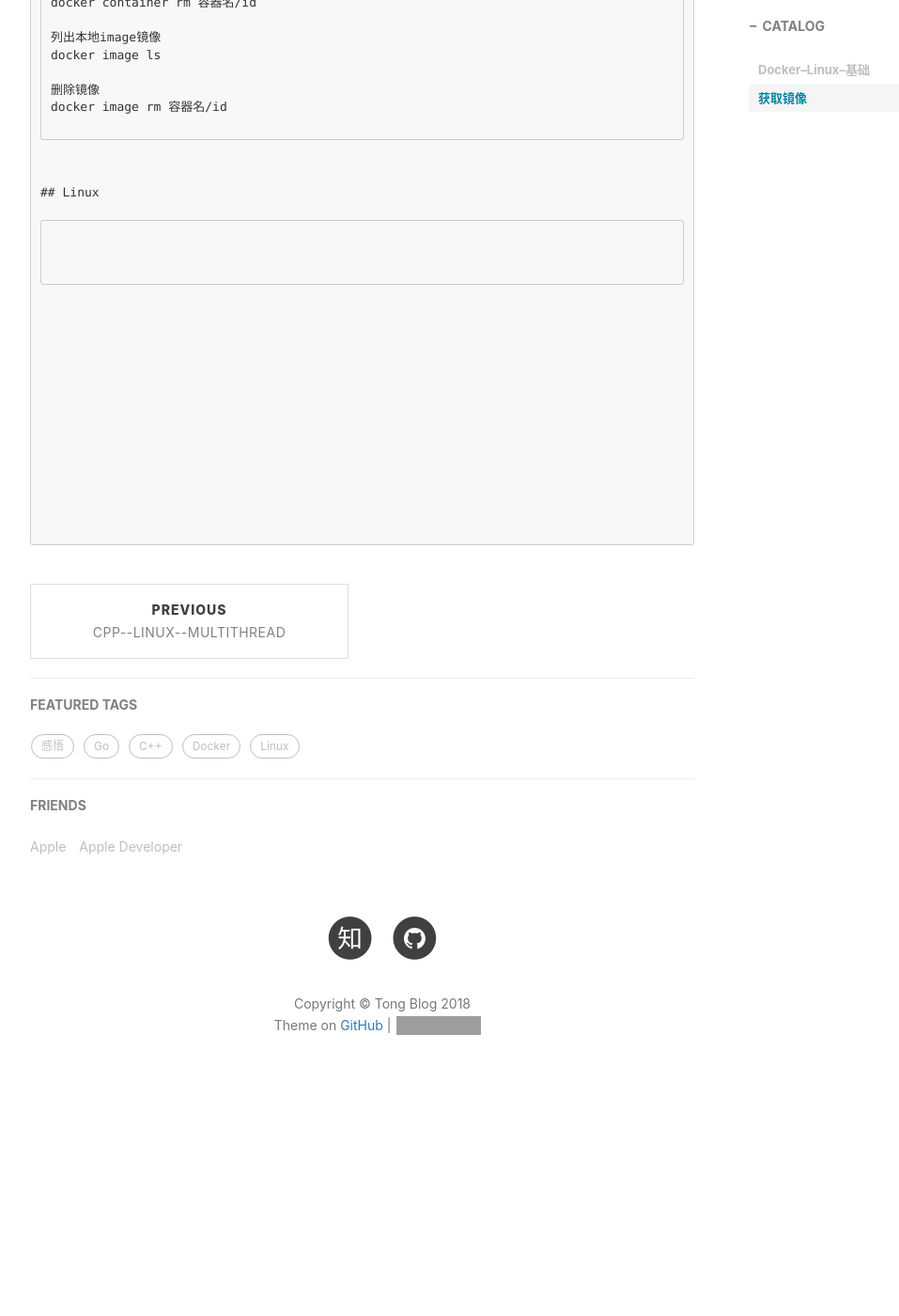
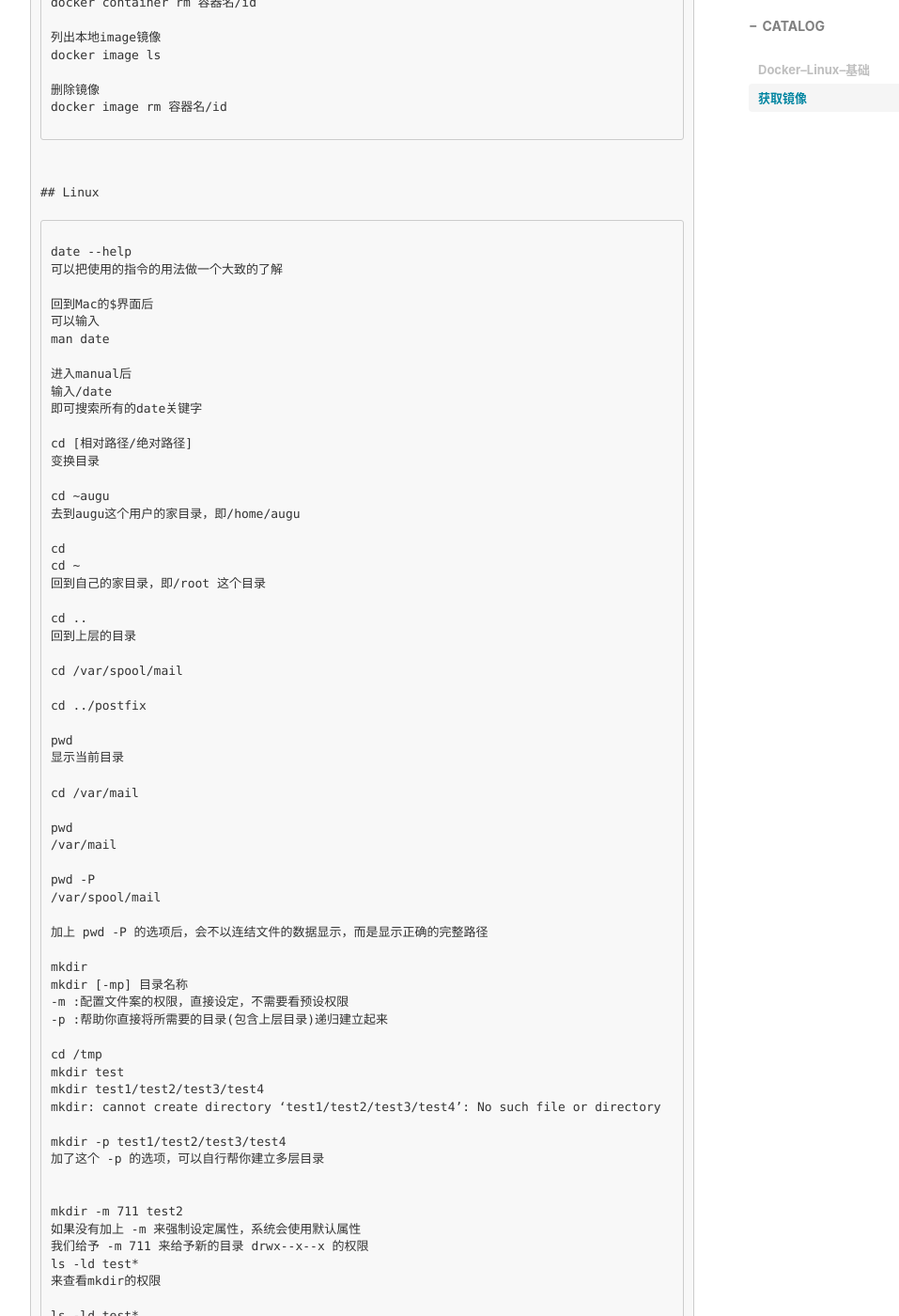
Before and after one commit to AugustineTong/TongBlog, a Jekyll site: the page built from _posts/2018-12-13-DockerLinux基础.md, in a window 1280 px wide and 1400 px high, scrolled down 4228 px. Shown: the whole window at 94% size, without its empty margins (233-1190 px from the left). Built offline with Jekyll 4.4.1, drawn with Linux system fonts in a browser that asks for light colours; nearby versions of some CDN libraries; comment, search, counter and statistics services are not loaded; before the commit the page ends 5423 px from its top, so only the background shows below that; some of the changed text lies outside the part shown; grey boxes are pictures that could not be loaded.

Commit message:
Update 2018-12-13-DockerLinux基础.md

```diff
--- a/_posts/2018-12-13-DockerLinux基础.md
+++ b/_posts/2018-12-13-DockerLinux基础.md
@@ -215,6 +215,73 @@ docker image rm 容器名/id
 
 <pre>
 
+date --help
+可以把使用的指令的用法做一个大致的了解
+
+回到Mac的$界面后
+可以输入
+man date
+
+进入manual后
+输入/date
+即可搜索所有的date关键字
+
+cd [相对路径/绝对路径]
+变换目录
+
+cd ~augu
+去到augu这个用户的家目录，即/home/augu
+
+cd
+cd ~
+回到自己的家目录，即/root 这个目录
+
+cd ..
+回到上层的目录
+
+cd /var/spool/mail
+
+cd ../postfix
+
+pwd
+显示当前目录
+
+cd /var/mail
+
+pwd
+/var/mail
+
+pwd -P
+/var/spool/mail
+
+加上 pwd -P 的选项后，会不以连结文件的数据显示，而是显示正确的完整路径
+
+mkdir
+mkdir [-mp] 目录名称
+-m :配置文件案的权限，直接设定，不需要看预设权限
+-p :帮助你直接将所需要的目录(包含上层目录)递归建立起来
+
+cd /tmp
+mkdir test
+mkdir test1/test2/test3/test4
+mkdir: cannot create directory ‘test1/test2/test3/test4’: No such file or directory
+
+mkdir -p test1/test2/test3/test4
+加了这个 -p 的选项，可以自行帮你建立多层目录
 
 
+mkdir -m 711 test2
+如果没有加上 -m 来强制设定属性，系统会使用默认属性
+我们给予 -m 711 来给予新的目录 drwx--x--x 的权限
+ls -ld test*
+来查看mkdir的权限
+
+ls -ld test*
+查看有多少目录存在
+
+
+
+rmdir
+删除一个空目录
+
 </pre>
```
